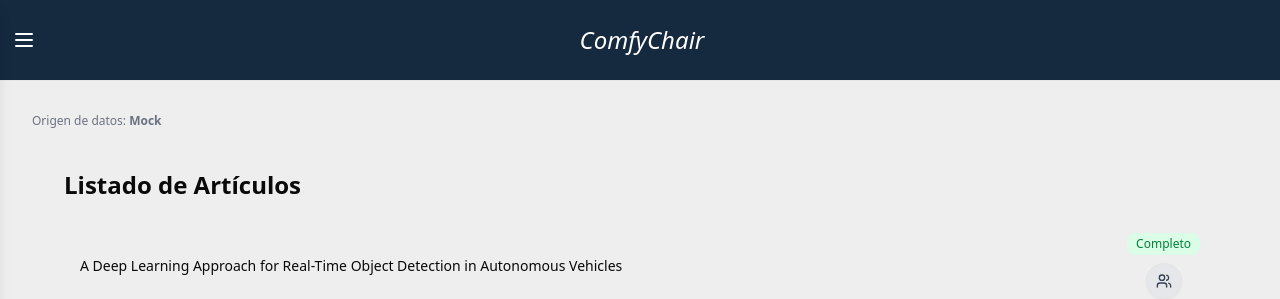
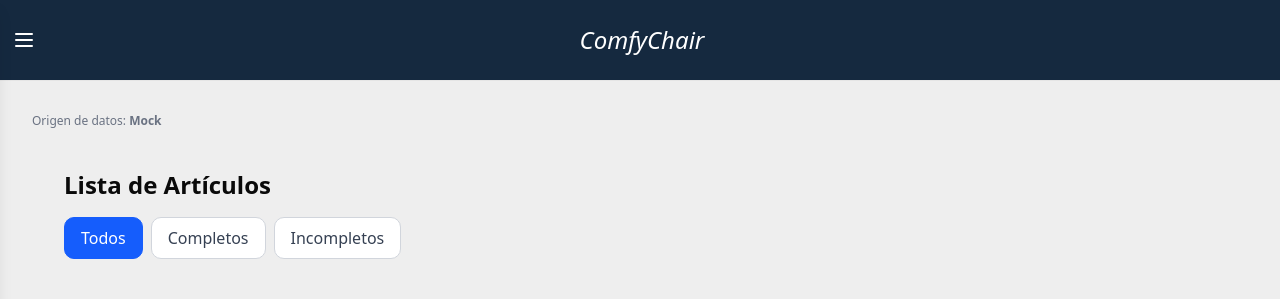
Before and after one commit to MAPAW-UNLP/comfy-chair-2025, a React (Vite) app: page /articulos in a window 1280 px wide. Shown: the top 299 px of the page. Built offline with nearby package versions, Linux system fonts and the light colour scheme.

Commit message:
agrega filtros de visualización de artículos

```diff
--- a/src/components/articulos/ListaArticulos.tsx
+++ b/src/components/articulos/ListaArticulos.tsx
@@ -1,4 +1,4 @@
-import { useState } from 'react';
+import { useState, useEffect } from 'react';
 import type { Articulo } from '@/services/articulos';
 import { ArticuloCard } from './ArticuloCard';
 
@@ -17,13 +17,37 @@ interface ListaArticulosProps {
 
 export const ListaArticulos = ({ items }: ListaArticulosProps) => {
   const [paginaActual, setPaginaActual] = useState(1);
+  const [filtro, setFiltro] = useState<'Todos' | 'Completos' | 'Incompletos'>(
+    'Todos'
+  );
   const itemsPorPagina = 3;
 
-  const totalPaginas = Math.ceil(items.length / itemsPorPagina);
+  // Determina si un articulo está completo
+  const estaCompleto = (articulo: Articulo) => {
+    return articulo.revisores && articulo.revisores.length === 3;
+  };
 
+  // Filtra según selección
+  const articulosFiltrados = items.filter((articulo) => {
+    if (filtro === 'Todos') return true;
+    if (filtro === 'Completos') return estaCompleto(articulo);
+    if (filtro === 'Incompletos') return !estaCompleto(articulo);
+    return true;
+  });
+
+  // Resetea a página 1 cuando cambia el filtro
+  useEffect(() => {
+    setPaginaActual(1);
+  }, [filtro]);
+
+  // Calcula paginación con los artículos fitlrados
+  const totalPaginas = Math.ceil(articulosFiltrados.length / itemsPorPagina);
   const indiceInicial = (paginaActual - 1) * itemsPorPagina;
   const indiceFinal = indiceInicial + itemsPorPagina;
-  const articulosVisibles = items.slice(indiceInicial, indiceFinal);
+  const articulosVisibles = articulosFiltrados.slice(
+    indiceInicial,
+    indiceFinal
+  );
 
   const siguientePagina = () => {
     if (paginaActual < totalPaginas) setPaginaActual(paginaActual + 1);
@@ -39,7 +63,23 @@ export const ListaArticulos = ({ items }: ListaArticulosProps) => {
 
   return (
     <div className="p-8">
-      <h1 className="text-2xl font-bold mb-4">Listado de Artículos</h1>
+      <h1 className="text-2xl font-bold mb-4">Lista de Artículos</h1>
+
+      <div className="flex gap-2 mb-6">
+        {(['Todos', 'Completos', 'Incompletos'] as const).map((opcion) => (
+          <button
+            key={opcion}
+            onClick={() => setFiltro(opcion)}
+            className={`px-4 py-2 rounded-lg border transition-colors ${
+              filtro === opcion
+                ? 'bg-blue-600 text-white border-blue-600'
+                : 'bg-white text-gray-700 border-gray-300 hover:bg-gray-50'
+            }`}
+          >
+            {opcion}
+          </button>
+        ))}
+      </div>
 
       <ul className="divide-y divide-gray-200">
         {articulosVisibles.map((articulo) => (
--- a/src/routeTree.gen.ts
+++ b/src/routeTree.gen.ts
@@ -22,14 +22,14 @@ const DummyRoute = DummyRouteImport.update({
   path: '/dummy',
   getParentRoute: () => rootRouteImport,
 } as any)
+const ArticulosRoute = ArticulosRouteImport.update({
+  id: '/articulos',
+  path: '/articulos',
+  getParentRoute: () => rootRouteImport,
+} as any)
 const AdminRoute = AdminRouteImport.update({
   id: '/admin',
   path: '/admin',
-  getParentRoute: () => rootRouteImport,
-} as any)
-const ArticulosRoute = ArticulosRouteImport.update({
-  id: '/articulos',
-  path: '/articulos',
   getParentRoute: () => rootRouteImport,
 } as any)
 const IndexRoute = IndexRouteImport.update({
@@ -87,35 +87,35 @@ export interface FileRouteTypes {
   fullPaths:
     | '/'
     | '/admin'
+    | '/articulos'
     | '/dummy'
     | '/conferencias/$id'
     | '/conferencias/alta-conferencia'
     | '/conferencias/editar/$id'
-    | '/articulos'
   fileRoutesByTo: FileRoutesByTo
   to:
     | '/'
     | '/admin'
+    | '/articulos'
     | '/dummy'
     | '/conferencias/$id'
     | '/conferencias/alta-conferencia'
     | '/conferencias/editar/$id'
-    | '/articulos'
   id:
     | '__root__'
     | '/'
     | '/admin'
+    | '/articulos'
     | '/dummy'
     | '/conferencias/$id'
     | '/conferencias/alta-conferencia'
     | '/conferencias/editar/$id'
-    | '/articulos'
   fileRoutesById: FileRoutesById
 }
 export interface RootRouteChildren {
   IndexRoute: typeof IndexRoute
+  AdminRoute: typeof AdminRoute
   ArticulosRoute: typeof ArticulosRoute
-  AdminRoute: typeof AdminRoute
   DummyRoute: typeof DummyRoute
   ConferenciasIdRoute: typeof ConferenciasIdRoute
   ConferenciasAltaConferenciaRoute: typeof ConferenciasAltaConferenciaRoute
@@ -131,18 +131,18 @@ declare module '@tanstack/react-router' {
       preLoaderRoute: typeof DummyRouteImport
       parentRoute: typeof rootRouteImport
     }
+    '/articulos': {
+      id: '/articulos'
+      path: '/articulos'
+      fullPath: '/articulos'
+      preLoaderRoute: typeof ArticulosRouteImport
+      parentRoute: typeof rootRouteImport
+    }
     '/admin': {
       id: '/admin'
       path: '/admin'
       fullPath: '/admin'
       preLoaderRoute: typeof AdminRouteImport
-      parentRoute: typeof rootRouteImport
-    }
-    '/articulos': {
-      id: '/articulos'
-      path: '/articulos'
-      fullPath: '/articulos'
-      preLoaderRoute: typeof ArticulosRouteImport
       parentRoute: typeof rootRouteImport
     }
     '/': {
```
